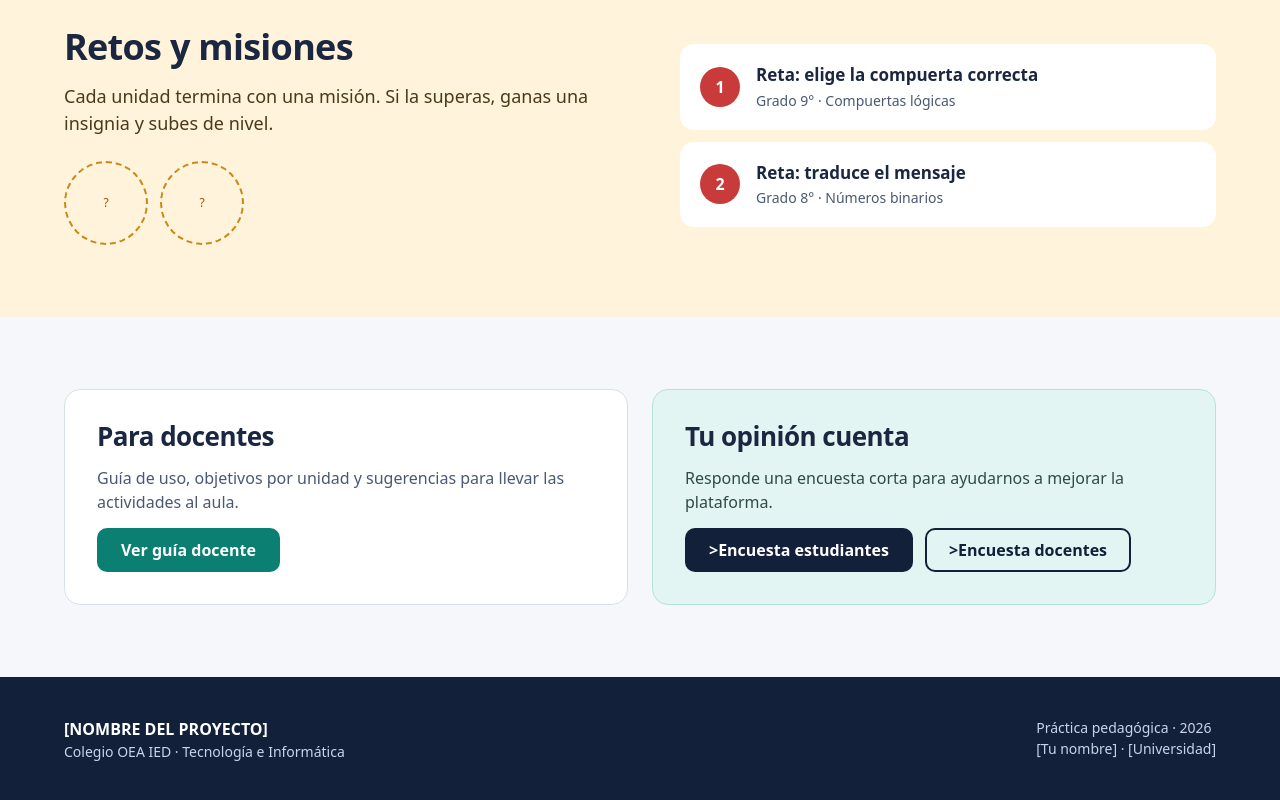
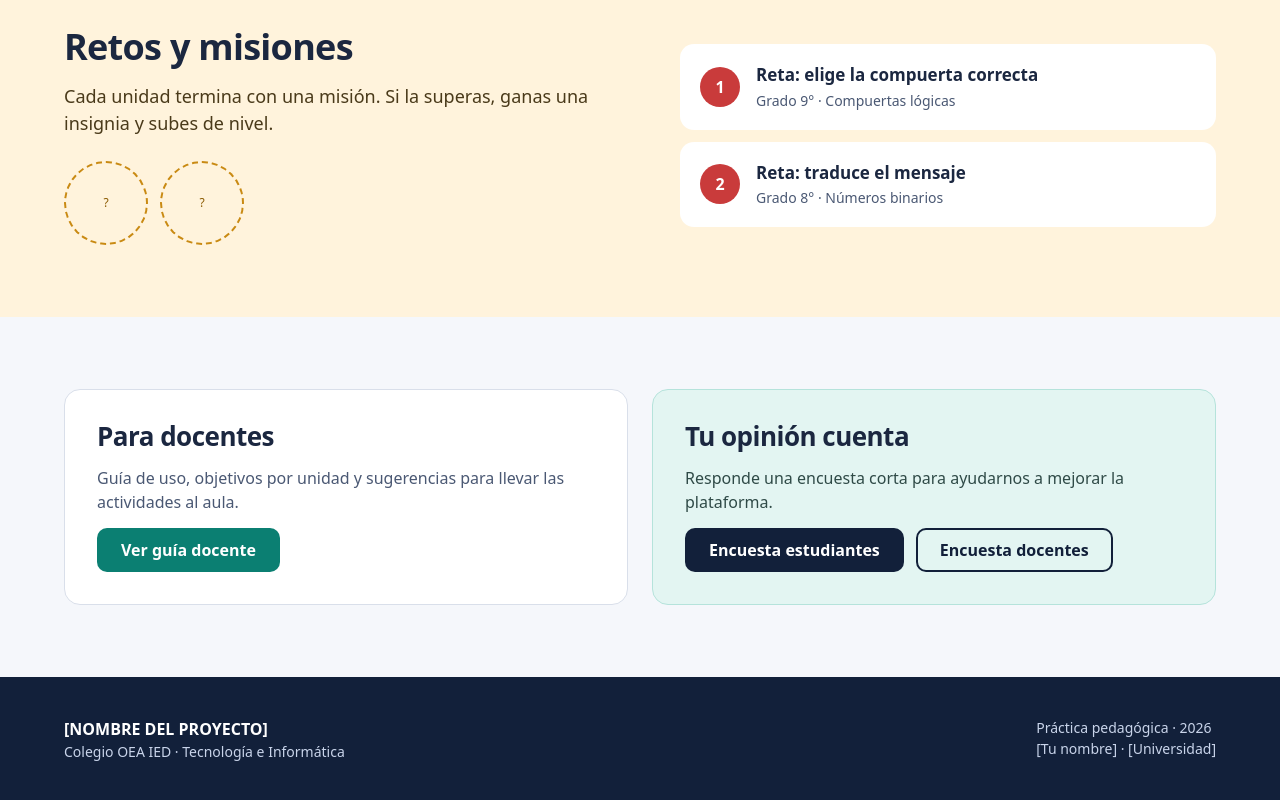
Before and after one commit to judacaro2015-cmyk/Practica, a plain HTML site: page index.html in a window 1280 px wide. Shown: the part 2852-3652 px from the top of the page. Drawn offline with Linux system fonts and the light colour scheme.

Commit message:
Update index.html

```diff
--- a/index.html
+++ b/index.html
@@ -122,14 +122,33 @@
         <p>Guía de uso, objetivos por unidad y sugerencias para llevar las actividades al aula.</p>
         <a class="btn btn-verde" data-enlace="guiaDocente" href="#docentes">Ver guía docente</a>
       </div>
+
 <div class="caja caja-verde">
     <h3>Tu opinión cuenta</h3>
+
     <p>Responde una encuesta corta para ayudarnos a mejorar la plataforma.</p>
+
     <div class="botones" style="margin:0">
-          <a class="btn btn-oscuro" data-enlace="encuestaEstudiantes" href="https://forms.gle/7653KoqGijDFwjg96" target="_blank" rel="noopener noreferrer">>Encuesta estudiantes</a>
-          <a class="btn btn-borde-o" data-enlace="encuestaDocentes" href="https://forms.gle/LhzL1hiG9Kx3n8Hq7" target="_blank" rel="noopener noreferrer">>Encuesta docentes</a>
+
+        <a class="btn btn-oscuro"
+           data-enlace="encuestaEstudiantes"
+           href="https://forms.gle/7653KoqGijDFwjg96"
+           target="_blank"
+           rel="noopener noreferrer">
+            Encuesta estudiantes
+        </a>
+
+        <a class="btn btn-borde-o"
+           data-enlace="encuestaDocentes"
+           href="https://forms.gle/VyHzb5RNR8AY1KFg9"
+           target="_blank"
+           rel="noopener noreferrer">
+            Encuesta docentes
+        </a>
+
     </div>
 </div>
+
     </div>
   </section>
 </main>
```
Lines whose indentation alone changed are shown as unchanged.
